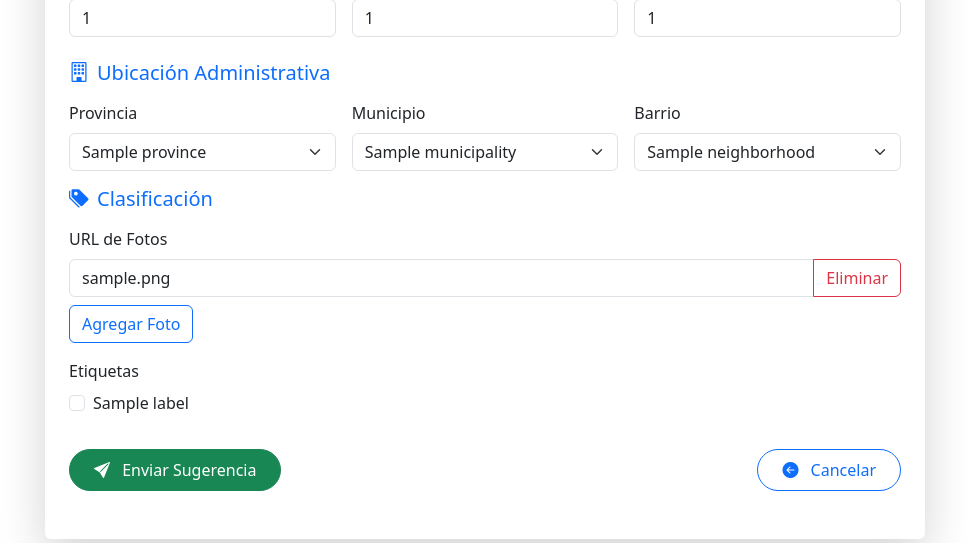
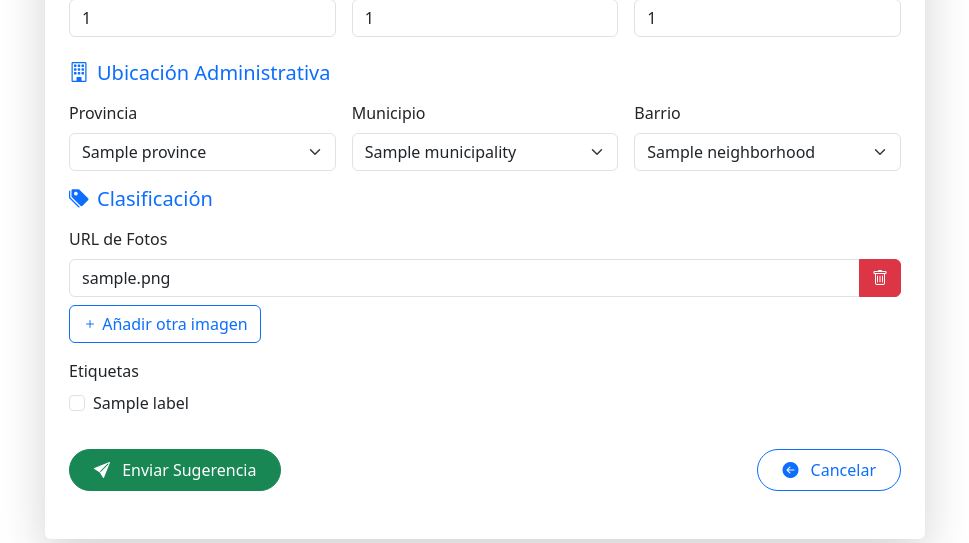
Before and after one commit to RonielSabala/PWebFinalProject, a PHP site: the page made by src/public/views/incidents/correction.php in a window 1280 px wide. Shown: the part 746-1289 px from the top of the page, without its empty margins (155-1124 px from the left). Run offline with PHP 8.4, Linux system fonts and the light colour scheme; the template is opened without the code that fills it: most values are stand-ins (such as "Sample title", 1, 10 or a date in 2020).

Commit message:
Changed form icons

```diff
--- a/src/public/views/incidents/correction.php
+++ b/src/public/views/incidents/correction.php
@@ -150,11 +150,13 @@
                                     <div class="input-group mb-2">
                                         <input type="url" name="photo_url[]" class="form-control"
                                             value="<?= htmlspecialchars($url) ?>">
-                                        <button type="button" class="btn btn-outline-danger remove-photo-btn">Eliminar</button>
+                                        <button type="button" class="btn btn-danger remove-photo-btn bi bi-trash"></button>
                                     </div>
                                 <?php endforeach; ?>
                             </div>
-                            <button type="button" class="btn btn-outline-primary" id="addPhotoBtn">Agregar Foto</button>
+                             <button type="button" id="addPhotoBtn" class="btn btn-outline-primary">
+                            <i class="bi bi-plus"></i> Añadir otra imagen
+                        </button>
                         </div>
 
                         <div class="mb-3">
```
